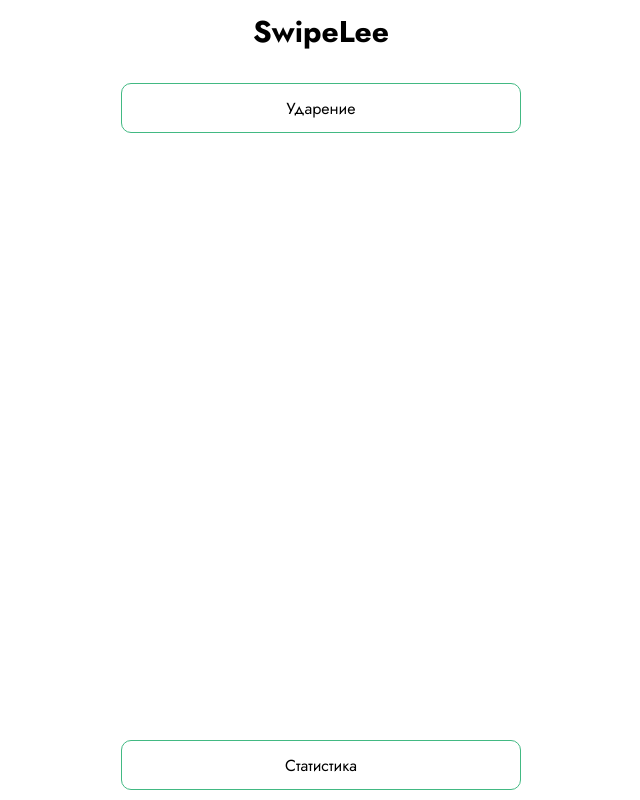
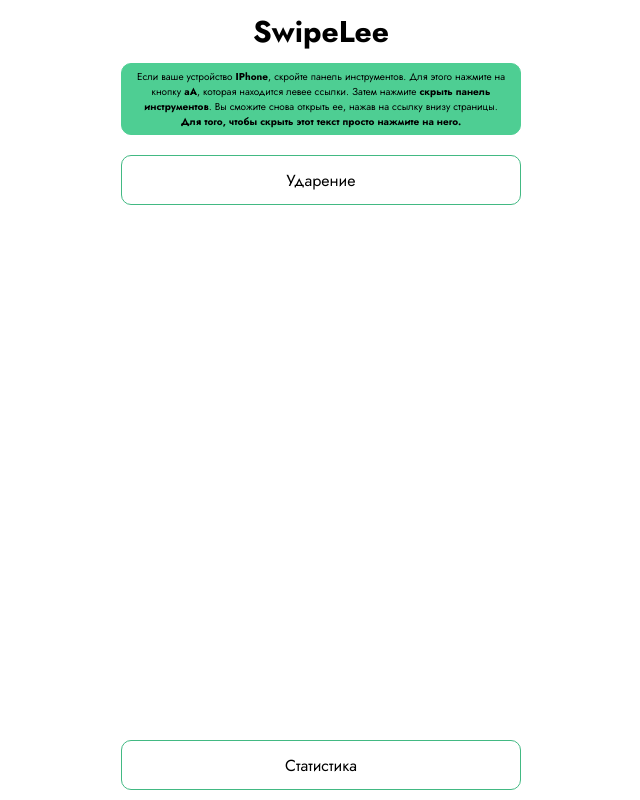
Before and after one commit to Can4k/SwipeLee, a Vue app in the folder frontend/: page / in a window 1280 px wide. Shown: the whole page, without its empty margins (319-959 px from the left). Built offline with nearby package versions, Linux system fonts and the light colour scheme.

Commit message:
Added: color changing

```diff
--- a/frontend/package.json
+++ b/frontend/package.json
@@ -7,6 +7,7 @@
     "build": "vue-cli-service build"
   },
   "dependencies": {
+    "firebase": "^9.17.1",
     "mitt": "^3.0.0",
     "vue": "^3.2.13",
     "vue-router": "^4.0.3",
--- a/frontend/src/views/MainView.vue
+++ b/frontend/src/views/MainView.vue
@@ -2,6 +2,12 @@
     <div class="wrapper">
       <header>
         <h2>SwipeLee</h2>
+        <div @click="closeBar" v-show="showBar" id="showed">
+          Если ваше устройство <b>IPhone</b>, скройте панель инструментов.
+          Для этого нажмите на кнопку <b>aA</b>, которая находится левее ссылки.
+          Затем нажмите <b>скрыть панель инструментов</b>. Вы сможите снова открыть ее, нажав на ссылку внизу страницы.
+          <div><b>Для того, чтобы скрыть этот текст просто нажмите на него.</b></div>
+        </div>
         <section>
           <WideButton
               @click="replace(type)"
@@ -23,6 +29,11 @@
 
 export default {
   name: "MainView",
+  data() {
+    return {
+      showBar: true,
+    }
+  },
   components: {WideButton},
   methods: {
     replace(type) {
@@ -32,6 +43,15 @@
       }
       let path = this.$store.state.enTypes[this.$store.state.types.indexOf(type)];
       location.replace('/play/' + path);
+    },
+    closeBar() {
+      localStorage.showBar = "false";
+      this.showBar = false;
+    }
+  },
+  mounted() {
+    if (localStorage.showBar === "false") {
+      this.showBar = false;
     }
   }
 }
@@ -50,7 +70,7 @@
 }
 h2 {
   text-align: center;
-  margin: 0 10px 30px;
+  margin: 0 10px;
   font-size: 30px;
 }
 section {
@@ -58,6 +78,7 @@
   align-items: center;
   justify-content: center;
   flex-direction: column;
+  margin-top: 20px;
 }
 
 footer {
@@ -70,4 +91,14 @@
   margin-bottom: 10px;
   width: 100%;
 }
+#showed {
+  font-size: 10px;
+  margin-top: 10px;
+  margin-bottom: 20px;
+  border: 1px solid #4ece93;
+  padding: 5px;
+  border-radius: 10px;
+  background-color: #4ece93;
+  text-align: center;
+}
 </style>
--- a/frontend/src/views/PlayView.vue
+++ b/frontend/src/views/PlayView.vue
@@ -45,19 +45,26 @@
       }
     },
     choose(option) {
-      document.getElementById(this.heap[this.index]).style.backgroundColor = '#42b983';
-      if (option === this.heap[this.index]) {
+      if (this.clicked) {
+        return;
+      }
+      this.clicked = true;
+      document.getElementById(this.heap[this.index].split(' ')[0]).style.backgroundColor = '#42b983';
+      if (option === this.heap[this.index].split(' ')[0]) {
         this.$store.commit('updateStat', [this.type, 1, 1]);
       } else {
+        document.getElementById(option).style.backgroundColor = 'red';
         this.$store.commit('updateStat', [this.type, 1, 0]);
         let prev = JSON.parse(localStorage['hardWords'] || '[]');
         prev.push(this.heap[this.index]);
         localStorage['hardWords'] = JSON.stringify(prev);
       }
       setTimeout(() => {
-            document.getElementById(this.heap[this.index]).style.backgroundColor = 'white';
-            this.next();
-          }, 1000);
+        document.getElementById(option).style.backgroundColor = '';
+        document.getElementById(this.heap[this.index].split(' ')[0]).style.backgroundColor = '';
+        this.next();
+        this.clicked = false;
+      }, 1000);
     }
   },
   data() {
@@ -67,7 +74,8 @@
       type: "",
       word: "",
       options: [],
-      stat: "Нет данных"
+      stat: "Нет данных",
+      clicked: false,
     }
   },
   mounted() {
@@ -101,8 +109,10 @@
   font-size: 15px;
   background-color: white;
   border: 1px solid #42b983;
+  color: black;
   border-radius: 5px;
   cursor: pointer;
+  transition-duration: .125s;
 }
 
 .buttons {
@@ -116,7 +126,8 @@
 }
 
 .playground {
-  margin-top: 200px;
+  position: relative;
+  top: 70px;
   display: flex;
   flex-direction: column;
 }
```
Also changed, not shown: 1 other file (tests, documents, lock files or other folders).
